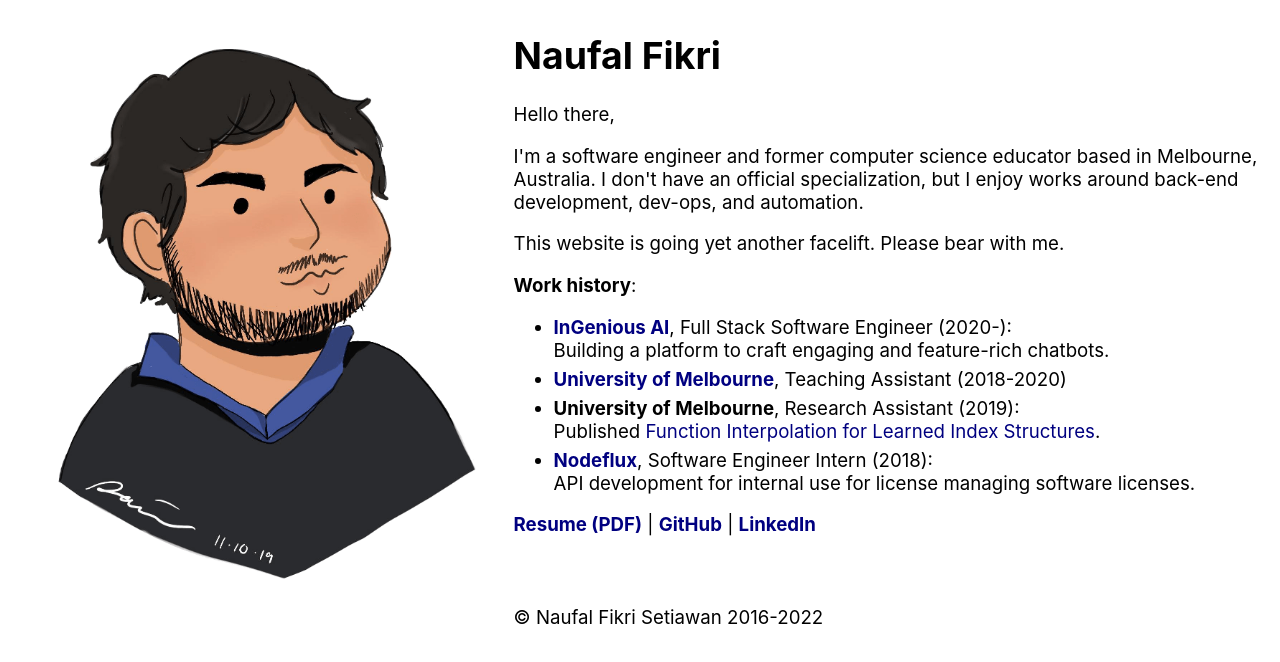
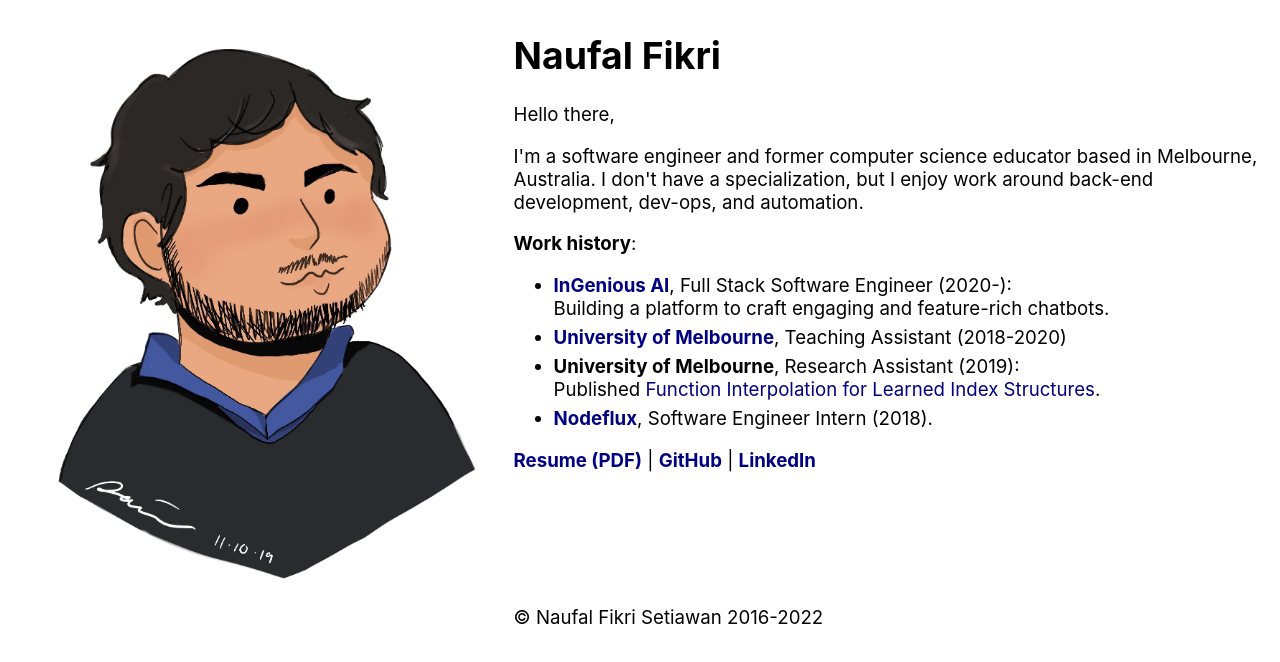
Before and after one commit to naufik/naufik.net, a Next.js app: page / in a window 1280 px wide. Shown: the top 662 px of the page. Built offline with nearby package versions, Linux system fonts and the light colour scheme.

Commit message:
Minor copy changes.

```diff
--- a/pages/index.tsx
+++ b/pages/index.tsx
@@ -9,7 +9,6 @@
       <Head>
         <title>Naufal Fikri</title>
       </Head>
-
       <main className={styles.main}>
         <div className={styles.top}></div>
 
@@ -22,10 +21,7 @@
           </h1>
           <p>Hello there,</p>
           <p>
-            I&apos;m a software engineer and former computer science educator based in Melbourne, Australia. I don&apos;t have an official specialization, but I enjoy works around back-end development, dev-ops, and automation.
-          </p>
-          <p>
-            This website is going yet another facelift. Please bear with me.
+            I&apos;m a software engineer and former computer science educator based in Melbourne, Australia. I don&apos;t have a specialization, but I enjoy work around back-end development, dev-ops, and automation.
           </p>
           <p>
             <span className={styles.section}>Work history</span>:
@@ -36,7 +32,7 @@
               </li>
               <li><strong><a href="https://cis.unimelb.edu.au">University of Melbourne</a></strong>, Teaching Assistant (2018-2020)</li>
               <li><strong>University of Melbourne</strong>, Research Assistant (2019): <br/>Published <a href="http://renata.borovica-gajic.com/data/2020_adc.pdf">Function Interpolation for Learned Index Structures</a>.</li>
-              <li><strong><a href="https://nodeflux.io">Nodeflux</a></strong>, Software Engineer Intern (2018): <br/>API development for internal use for license managing software licenses.</li>
+              <li><strong><a href="https://nodeflux.io">Nodeflux</a></strong>, Software Engineer Intern (2018).</li>
             </ul>
           </p>
 
```
